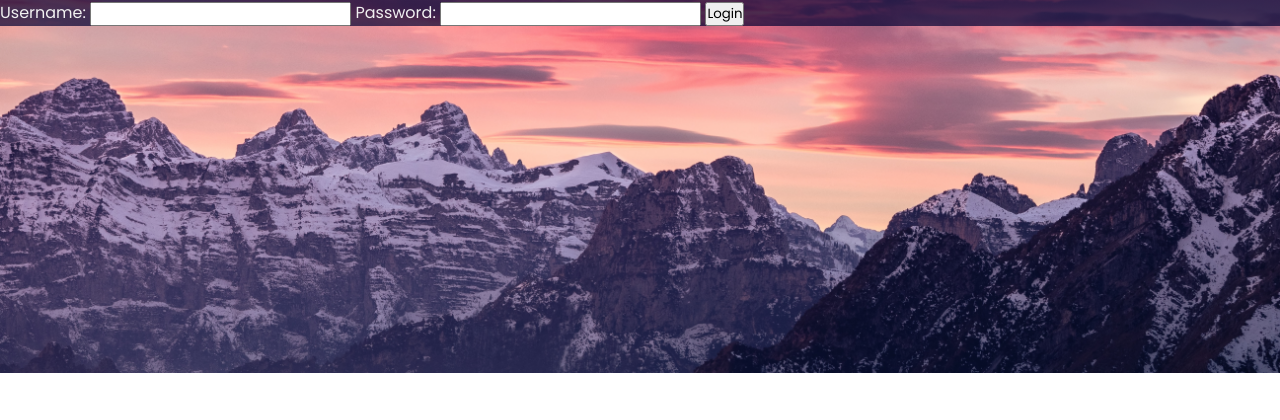
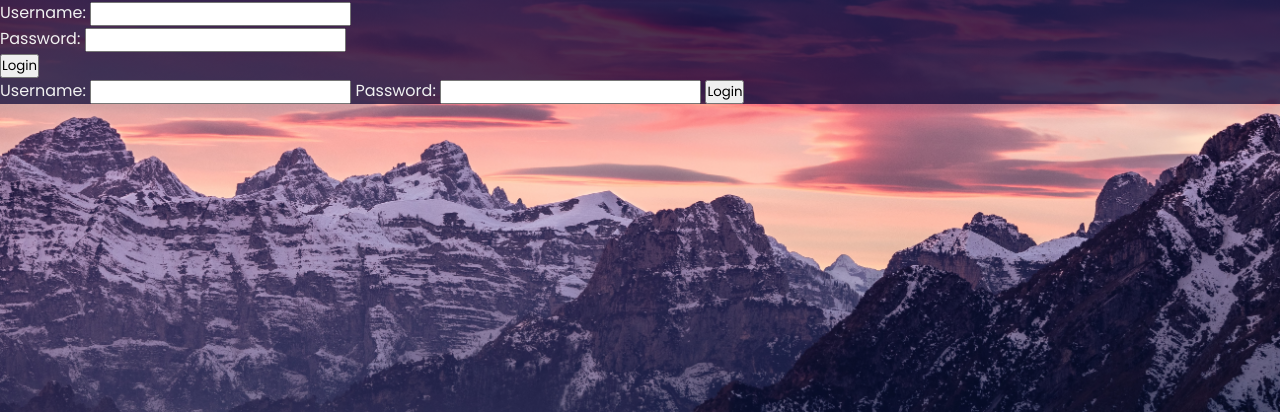
Before and after one commit to brieucdegoussencourt/GetFlix, a PHP site: page /login.php in a window 1280 px wide. Shown: the top 420 px of the page. Run offline with PHP 8.4, Linux system fonts and the light colour scheme; some libraries are stand-ins or nearby versions.

Commit message:
Update login.php

```diff
--- a/login.php
+++ b/login.php
@@ -41,6 +41,26 @@ if ($_SERVER["REQUEST_METHOD"] == "POST") {
 <head>
     <meta charset="UTF-8">
     <meta name="viewport" content="width=device-width, initial-scale=1.0">
+    <title>Login</title>
+</head>
+<body>
+    <form method="POST" action="login.php">
+        <label for="username">Username:</label>
+        <input type="text" id="username" name="username" required>
+        <br>
+        <label for="password">Password:</label>
+        <input type="password" id="password" name="password" required>
+        <br>
+        <button type="submit">Login</button>
+    </form>
+</body>
+</html>
+
+<!DOCTYPE html>
+<html lang="en">
+<head>
+    <meta charset="UTF-8">
+    <meta name="viewport" content="width=device-width, initial-scale=1.0">
     <link rel="stylesheet" href="css/style1.css">
     <link rel="stylesheet" href="https://cdnjs.cloudflare.com/ajax/libs/font-awesome/4.7.0/css/font-awesome.min.css">
     <title>Login</title>
```
